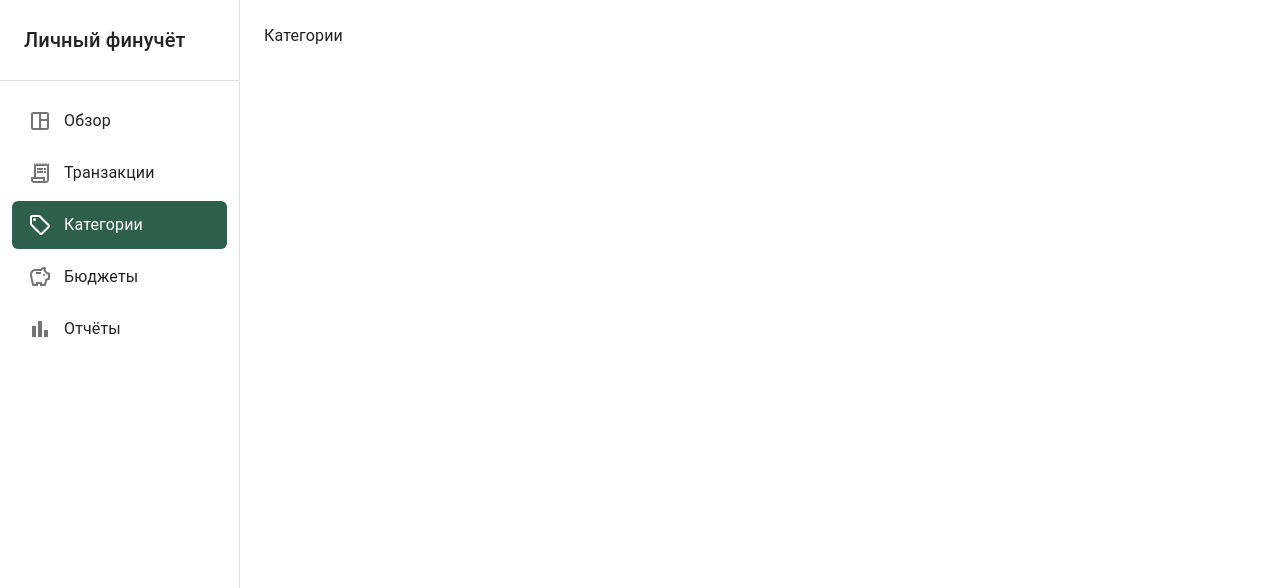
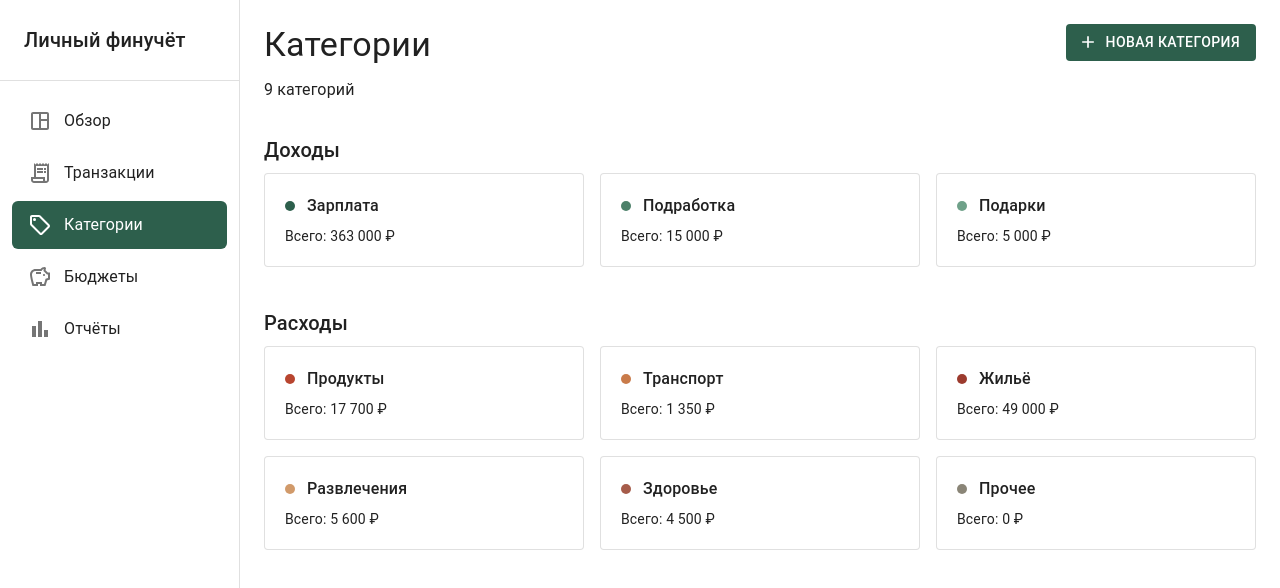
Before and after one commit to SanyGGame/MTUCI-Fullstack, a React (Vite) app in the folder frontend/: page /categories in a window 1280 px wide. Shown: the top 588 px of the page. Built offline with nearby package versions, Linux system fonts and the light colour scheme.

Commit message:
feat(frontend): add categories page

```diff
--- a/frontend/src/App.tsx
+++ b/frontend/src/App.tsx
@@ -2,6 +2,7 @@ import { Routes, Route } from 'react-router-dom';
 import AppLayout from './components/AppLayout';
 import DashboardPage from './pages/DashboardPage';
 import TransactionsPage from './pages/TransactionsPage';
+import CategoriesPage from './pages/CategoriesPage';
 
 function App() {
   return (
@@ -9,7 +10,7 @@ function App() {
       <Route element={<AppLayout />}>
         <Route path="/" element={<DashboardPage />} />
         <Route path="/transactions" element={<TransactionsPage />} />
-        <Route path="/categories" element={<div>Категории</div>} />
+        <Route path="/categories" element={<CategoriesPage />} />
         <Route path="/budgets" element={<div>Бюджеты</div>} />
         <Route path="/reports" element={<div>Отчёты</div>} />
       </Route>
--- /dev/null
+++ b/frontend/src/pages/CategoriesPage.tsx
@@ -0,0 +1,81 @@
+import Box from '@mui/material/Box';
+import Typography from '@mui/material/Typography';
+import Paper from '@mui/material/Paper';
+import Grid from '@mui/material/Grid';
+import Button from '@mui/material/Button';
+import AddIcon from '@mui/icons-material/Add';
+import { mockCategories } from '../api/mockCategories';
+import { mockTransactions } from '../api/mockTransactions';
+import Money from '../components/Money';
+
+function totalForCategory(categoryId: string): number {
+  return mockTransactions
+    .filter((t) => t.categoryId === categoryId)
+    .reduce((sum, t) => sum + t.amount, 0);
+}
+
+export default function CategoriesPage() {
+  const income = mockCategories.filter((c) => c.type === 'income');
+  const expense = mockCategories.filter((c) => c.type === 'expense');
+
+  const renderGroup = (title: string, items: typeof mockCategories) => (
+    <Box sx={{ mb: 5 }}>
+      <Typography variant="h6" gutterBottom>
+        {title}
+      </Typography>
+      <Grid container spacing={2}>
+        {items.map((cat) => (
+          <Grid key={cat.id} size={{ xs: 12, sm: 6, md: 4 }}>
+            <Paper variant="outlined" sx={{ p: 2.5 }}>
+              <Box sx={{ display: 'flex', alignItems: 'center', gap: 1.5, mb: 1 }}>
+                <Box
+                  sx={{
+                    width: 10,
+                    height: 10,
+                    borderRadius: '50%',
+                    bgcolor: cat.color,
+                    flexShrink: 0,
+                  }}
+                />
+                <Typography variant="body1" sx={{ fontWeight: 500 }}>
+                  {cat.name}
+                </Typography>
+              </Box>
+              <Typography variant="body2" color="text.secondary">
+                Всего: <Money amount={totalForCategory(cat.id)} />
+              </Typography>
+            </Paper>
+          </Grid>
+        ))}
+      </Grid>
+    </Box>
+  );
+
+  return (
+    <Box>
+      <Box
+        sx={{
+          display: 'flex',
+          justifyContent: 'space-between',
+          alignItems: 'flex-start',
+          mb: 4,
+        }}
+      >
+        <Box>
+          <Typography variant="h4" gutterBottom>
+            Категории
+          </Typography>
+          <Typography variant="body1" color="text.secondary">
+            {mockCategories.length} категорий
+          </Typography>
+        </Box>
+        <Button variant="contained" startIcon={<AddIcon />} disableElevation>
+          Новая категория
+        </Button>
+      </Box>
+
+      {renderGroup('Доходы', income)}
+      {renderGroup('Расходы', expense)}
+    </Box>
+  );
+}
```
